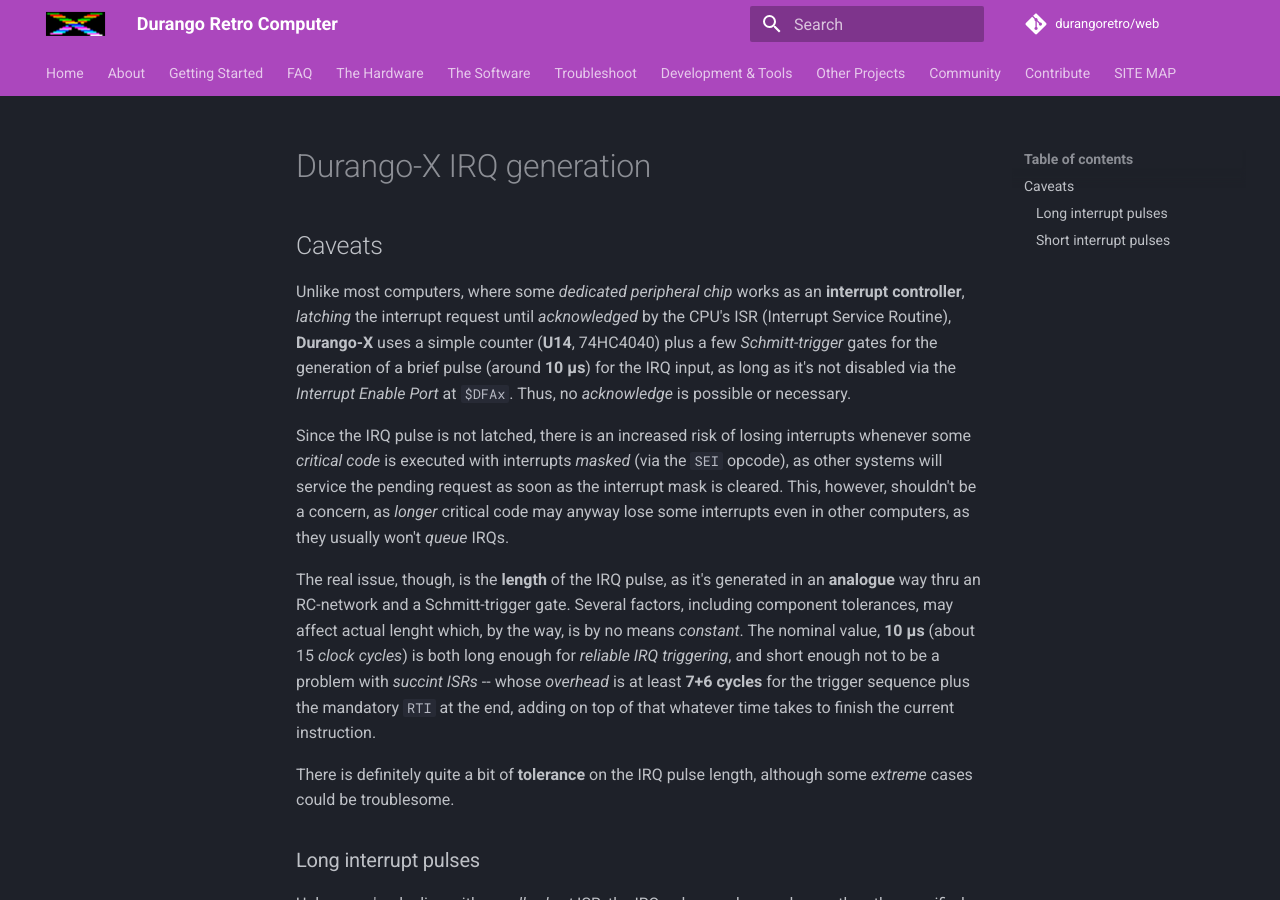
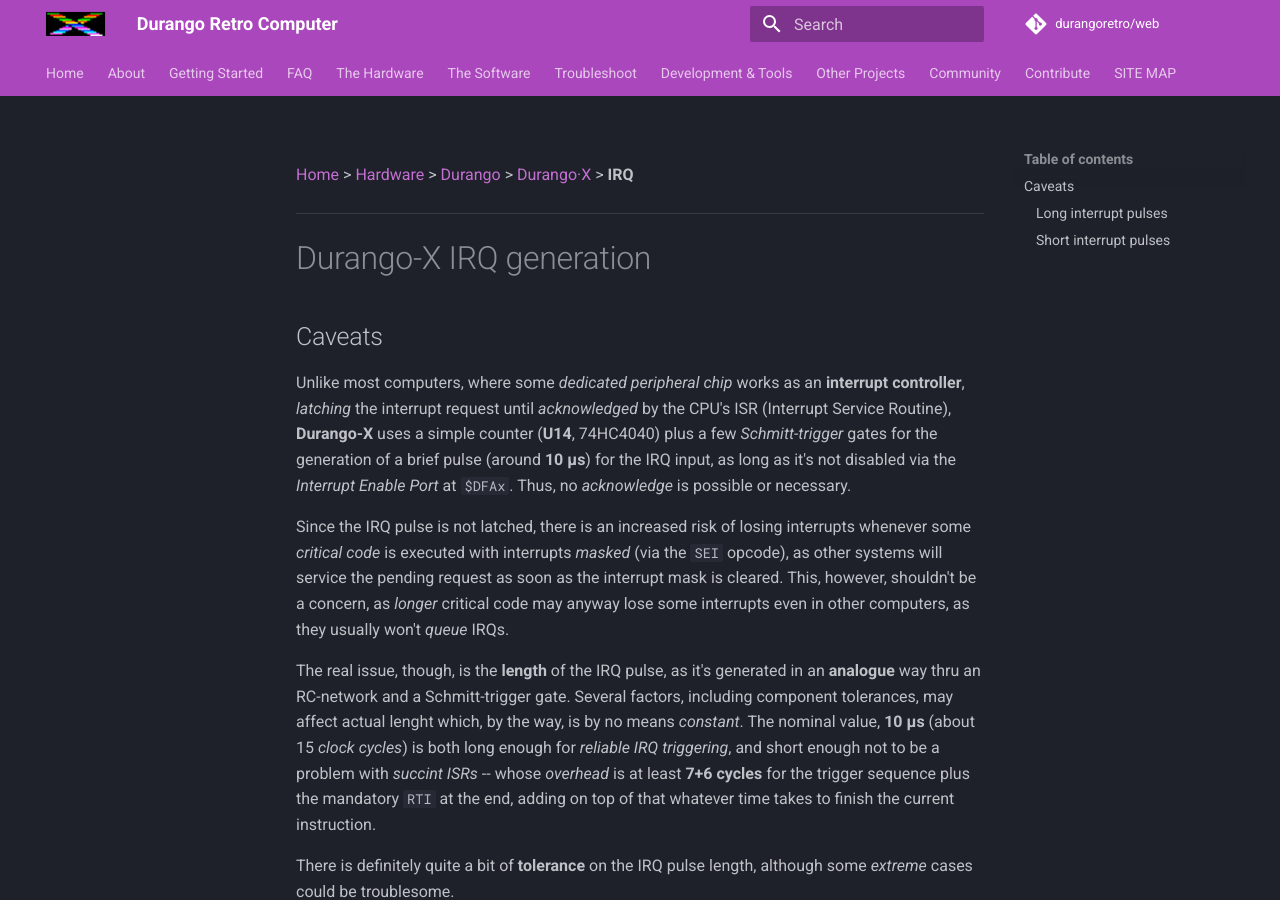
Before and after one commit to durangoretro/web, an MkDocs documentation site: the page built from docs/hard/dx/irq.md, in a window 1280 px wide and 900 px high. Built offline with MkDocs 1.6.1 and Material for MkDocs 9.7.7, drawn with Linux system fonts in a browser that asks for light colours; comment, search, counter and statistics services are not loaded.

Commit message:
add navigation to irq.md

```diff
--- a/docs/hard/dx/irq.md
+++ b/docs/hard/dx/irq.md
@@ -1,3 +1,5 @@
+[Home](../../index.md) > [Hardware](../../hardware.md) > [Durango](../arch.md) > [Durango·X](../durango.md) > **IRQ**
+___
 # Durango-X IRQ generation
 
 ## Caveats
```
